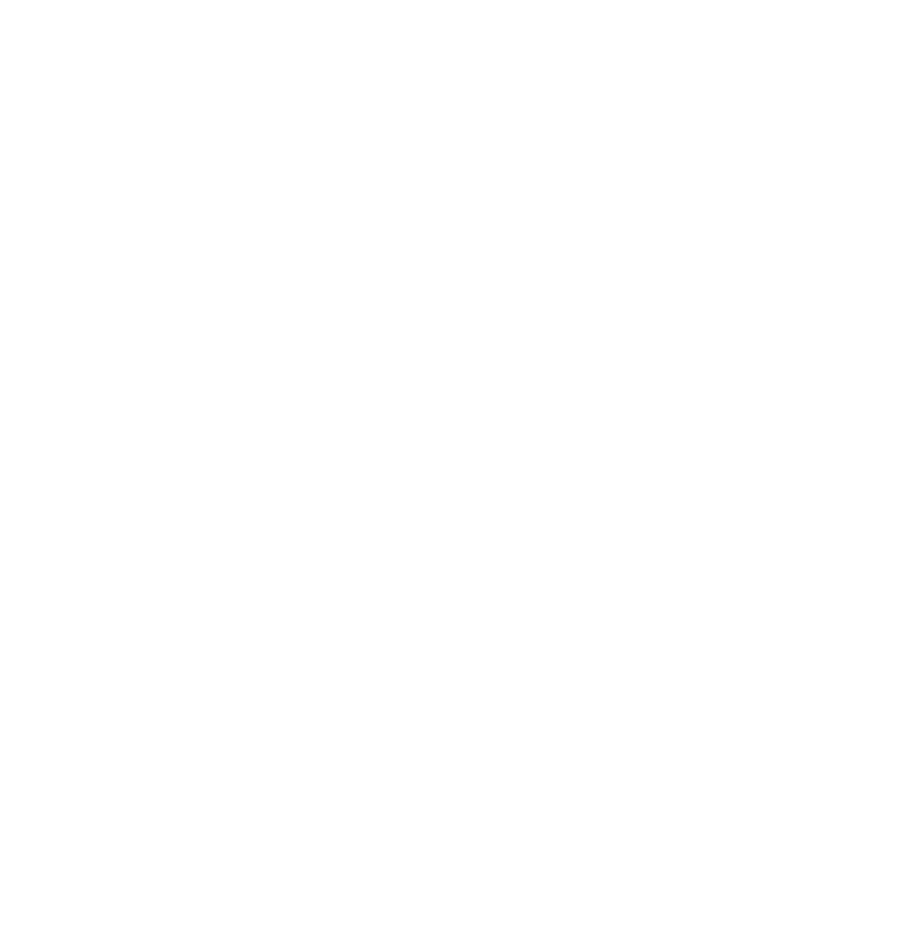
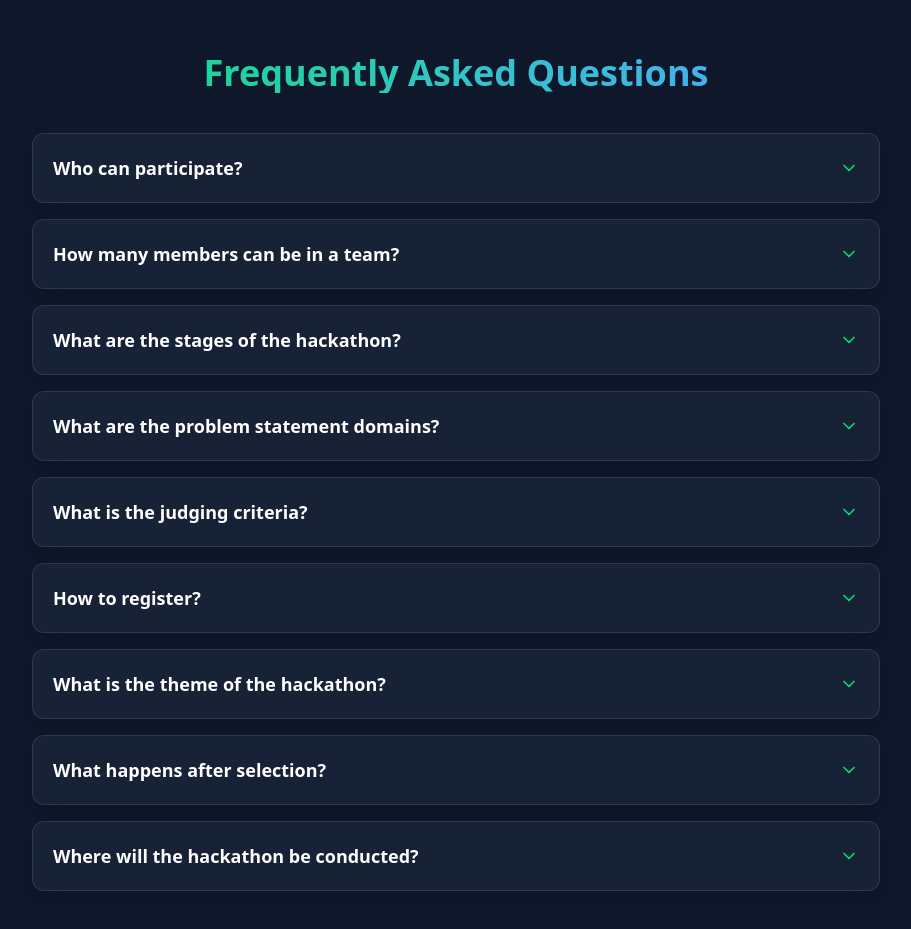
Before and after one commit to ayushsaini7717/SIHWebsite, a React (Vite) app: page / in a window 1280 px wide. Shown: the part 4920-5849 px from the top of the page, without its empty margins (184-1095 px from the left). Before the commit the page ends 4893 px from the top, so only its background shows below. Built offline with nearby package versions, Linux system fonts and the light colour scheme.

Commit message:
updated the faq questions

```diff
--- a/src/App.jsx
+++ b/src/App.jsx
@@ -18,7 +18,7 @@ function App() {
       <ProblemCategories/>
       {/* <RegistrationSection/> */}
       <PrizesSection/>
-      {/* <FAQSection/> */ }
+      <FAQSection/>
       {/* <FooterSection/> */}
     </div>
   );
--- a/src/components/FAQSection.jsx
+++ b/src/components/FAQSection.jsx
@@ -1,30 +1,89 @@
 import { useState } from "react";
+import { ChevronDown } from "lucide-react";
 
 const faqs = [
-  { q: "How many members per team?", a: "6 members allowed (at least 1 female)." },
-  { q: "Who can participate?", a: "Only BTKIT students." },
-  { q: "How to register?", a: "Click on Register Now and fill the details through the Google Form." },
-  { q: "What is the judging criteria?", a: "Innovation, Feasibility, Technical Approach and Societal Impact." },
-  { q: "What about report submission?", a: "Selected teams' details will be uploaded on the official SIH 2025 portal." },
+  {
+    q: "Who can participate?",
+    a: "Only students from BTKIT Dwarahat (UG/PG) are eligible to participate. Teams must register through the official Google Form link.",
+  },
+  {
+    q: "How many members can be in a team?",
+    a: "Each team can have 2 to 4 members, and it is encouraged to include at least one female participant.",
+  },
+  {
+    q: "What are the stages of the hackathon?",
+    a: "The competition is held in multiple stages: Stage 1 — College Level Screening (30 teams shortlisted), Stage 2 — Semi-Finals (10 best teams), Stage 3 — State Finals (Top 3 teams represent BTKIT).",
+  },
+  {
+    q: "What are the problem statement domains?",
+    a: "Nine domains: Smart Tourism, Agriculture, Disaster Management, Healthcare, Education, Governance, Renewable Energy, Cultural Heritage, and Open Innovation.",
+  },
+  {
+    q: "What is the judging criteria?",
+    a: "Projects will be evaluated on: Creativity (25%), Feasibility (25%), Innovation (25%), and Presentation (25%).",
+  },
+  {
+    q: "How to register?",
+    a: "Click on the 'Register Now' button on the home page. It redirects to the official Google Form where teams can fill in their details.",
+  },
+  {
+    q: "What is the theme of the hackathon?",
+    a: "Theme: 'Innovative Design for Sustainable Future' — fostering technology-driven ideas that solve real challenges in Uttarakhand.",
+  },
+  {
+    q: "What happens after selection?",
+    a: "Top 3 teams from BTKIT will be nominated to participate in the Uttarakhand State Level Hackathon 2025.",
+  },
+  {
+    q: "Where will the hackathon be conducted?",
+    a: "Venue: CSE Smart Classroom, BTKIT Dwarahat.",
+  },
 ];
 
 const FAQSection = () => {
   const [open, setOpen] = useState(null);
 
   return (
-    <section id="faq" className="py-20 px-6 max-w-3xl mx-auto">
-      <h2 className="text-3xl font-bold text-center mb-6">FAQs</h2>
+    <section id="faq" className="py-20 px-6 max-w-4xl mx-auto">
+      <h2 className="text-4xl font-bold text-center mb-10 bg-gradient-to-r from-green-400 to-blue-400 bg-clip-text text-transparent">
+        Frequently Asked Questions
+      </h2>
+
+      <div className="space-y-4">
         {faqs.map((faq, idx) => (
-        <div key={idx} className="mb-4">
+          <div
+            key={idx}
+            className="backdrop-blur-lg bg-slate-800/70 border border-white/10 rounded-xl shadow-lg hover:shadow-green-500/10 transition-all duration-300"
+          >
             <button
               onClick={() => setOpen(open === idx ? null : idx)}
-            className="w-full text-left p-4 bg-white/10 rounded-lg border border-white/20"
+              className="w-full flex justify-between items-center p-5 text-left"
             >
+              <span className="text-base md:text-lg font-semibold text-white">
                 {faq.q}
+              </span>
+              <ChevronDown
+                className={`w-5 h-5 text-green-400 transition-transform duration-300 ${
+                  open === idx ? "rotate-180" : ""
+                }`}
+              />
             </button>
-          {open === idx && <p className="p-4 text-gray-300">{faq.a}</p>}
+
+            {open === idx && (
+              <div className="p-5 pt-0 text-gray-300 text-sm md:text-base border-t border-white/10">
+                {faq.a}
+              </div>
+            )}
           </div>
         ))}
+      </div>
+
+      {/* <p className="text-center text-gray-400 text-sm mt-10">
+        Still have questions? Contact{" "}
+        <span className="text-green-400 font-semibold">
+          Dr. Sachin Gaur (Coordinator) - 9412912342
+        </span>
+      </p> */}
     </section>
   );
 };
```
Lines whose indentation alone changed are shown as unchanged.
